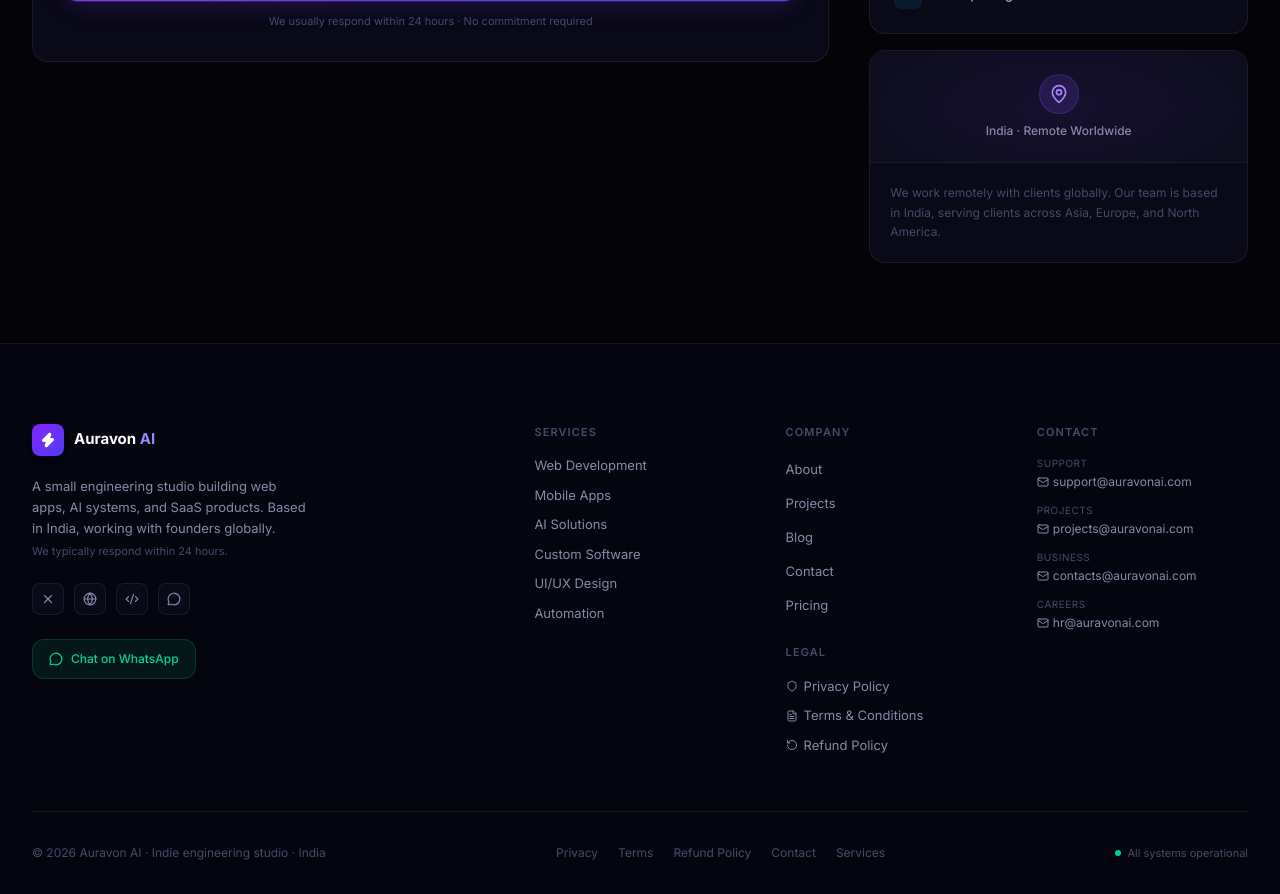
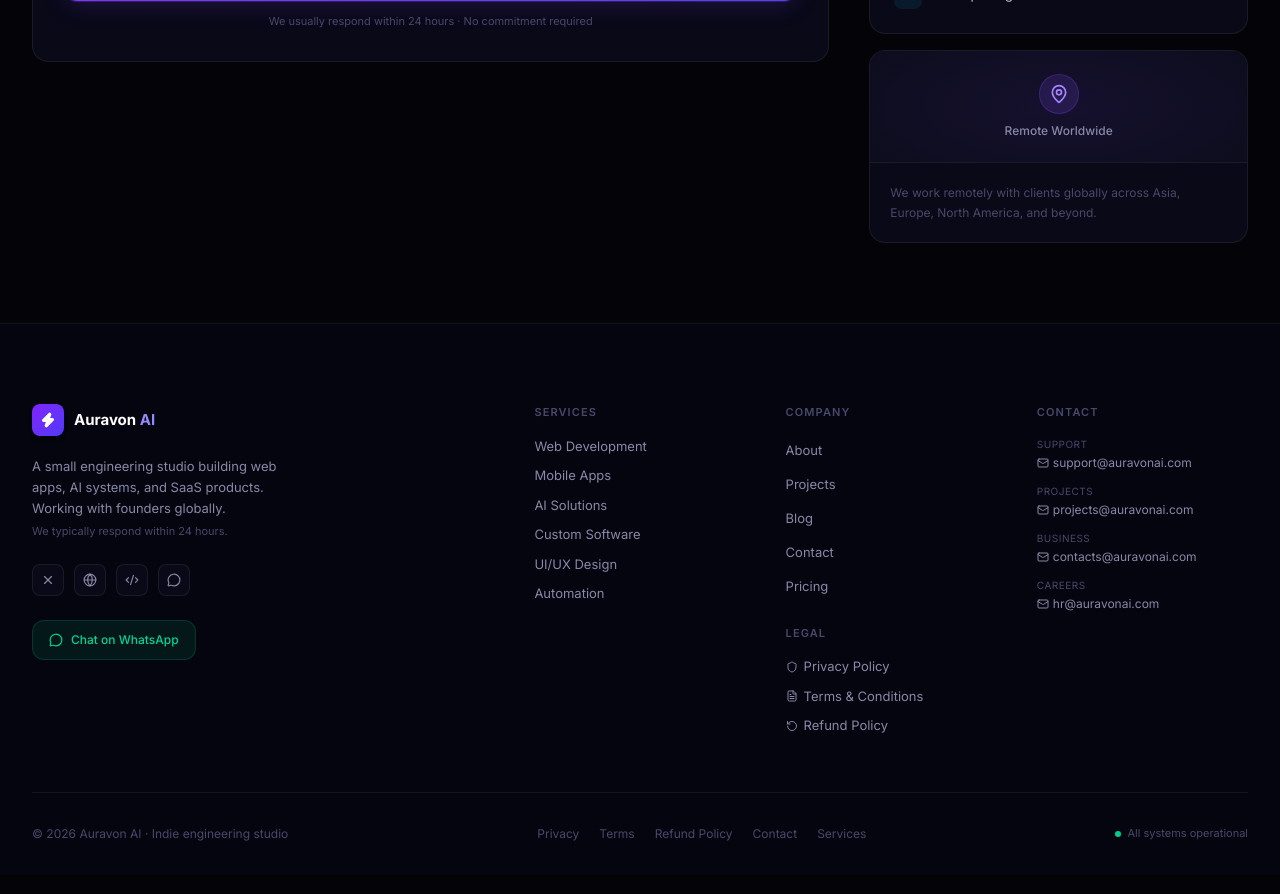
Before and after one commit to auravonai/auravonaiv1, a Next.js app: page /contact in a window 1280 px wide. Shown: the part 1520-2414 px from the top of the page. Built offline with nearby package versions, Linux system fonts and the light colour scheme.

Commit message:
removed locations

```diff
--- a/src/components/layout/Footer.tsx
+++ b/src/components/layout/Footer.tsx
@@ -63,7 +63,7 @@
             </Link>
 
             <p className="text-[13px] text-[#8888a8] leading-relaxed max-w-[280px] mb-1">
-              A small engineering studio building web apps, AI systems, and SaaS products. Based in India, working with founders globally.
+              A small engineering studio building web apps, AI systems, and SaaS products. Working with founders globally.
             </p>
             <p className="text-[11px] text-[#48486a] mb-6">
               We typically respond within 24 hours.
@@ -163,7 +163,7 @@
         {/* ── Bottom bar ── */}
         <div className="pt-8 border-t border-white/[0.06] flex flex-col sm:flex-row items-center justify-between gap-4">
           <p className="text-[12px] text-[#48486a]">
-            © {new Date().getFullYear()} Auravon AI · Indie engineering studio · India
+            © {new Date().getFullYear()} Auravon AI · Indie engineering studio
           </p>
 
           <div className="flex flex-wrap items-center justify-center gap-5">
--- a/src/components/legal/TermsContent.tsx
+++ b/src/components/legal/TermsContent.tsx
@@ -154,7 +154,7 @@
         <p>
           We accept payments via <strong>Razorpay</strong>, which supports UPI, credit/debit
           cards, net banking, and EMI options. Bank transfers may be arranged for enterprise
-          projects. All prices are quoted in Indian Rupees (INR) unless otherwise specified.
+          projects. All prices are quoted in INR (Indian Rupees) unless otherwise agreed in writing.
         </p>
 
         <h3>Late Payments</h3>
@@ -167,9 +167,8 @@
 
         <h3>Taxes</h3>
         <p>
-          All prices exclude applicable taxes. GST (Goods and Services Tax) will be applied to
-          all invoices as required under Indian tax law. International clients are responsible for
-          any taxes applicable in their jurisdiction.
+          All prices exclude applicable taxes. Applicable taxes will be added to invoices as
+          required by law. Clients are responsible for any taxes applicable in their jurisdiction.
         </p>
 
         <h3>Currency & Pricing</h3>
@@ -454,14 +453,14 @@
       <section id="governing-law">
         <h2>Governing Law</h2>
         <p>
-          These Terms are governed by and construed in accordance with the laws of India.
-          Any disputes arising under or in connection with these Terms shall be subject to the
-          exclusive jurisdiction of the courts of India.
+          These Terms are governed by and construed in accordance with applicable law.
+          Any disputes arising under or in connection with these Terms shall be resolved through
+          good-faith negotiation, and if necessary, binding arbitration.
         </p>
         <p>
-          For international clients, these Terms still apply in their entirety. Any matters
-          not covered by Indian law that are specific to your jurisdiction remain your
-          responsibility to communicate and agree upon in a project-specific addendum.
+          These Terms apply in their entirety regardless of your location. Any matters
+          specific to your jurisdiction remain your responsibility to communicate and agree
+          upon in a project-specific addendum.
         </p>
       </section>
 
--- a/src/components/pages/AboutPageContent.tsx
+++ b/src/components/pages/AboutPageContent.tsx
@@ -82,7 +82,7 @@
     year: "2021",
     title: "International Clients",
     description:
-      "First projects outside India. Adapted to async workflows, different time zones, and new ways of collaborating across long-distance engagements.",
+      "First international client projects. Adapted to async workflows, different time zones, and new ways of collaborating across long-distance engagements.",
   },
   {
     year: "2022",
@@ -347,7 +347,7 @@
           <div className="inline-flex items-center gap-2 mb-6">
             <div className="w-1.5 h-1.5 rounded-full bg-emerald-400 animate-pulse" />
             <span className="text-xs font-medium text-[#8888a8]">
-              Available for new projects · Based in India
+              Available for new projects · Remote Worldwide
             </span>
           </div>
           <h2 className="text-3xl md:text-4xl font-bold tracking-tight mb-4">
--- a/src/components/pages/ContactPageContent.tsx
+++ b/src/components/pages/ContactPageContent.tsx
@@ -448,14 +448,13 @@
                       <MapPin className="w-5 h-5 text-violet-400" />
                     </div>
                     <p className="text-[12px] font-medium text-[#8888a8]">
-                      India · Remote Worldwide
+                      Remote Worldwide
                     </p>
                   </div>
                 </div>
                 <div className="p-5">
                   <p className="text-[12px] text-[#48486a] leading-relaxed">
-                    We work remotely with clients globally. Our team is based in India, serving
-                    clients across Asia, Europe, and North America.
+                    We work remotely with clients globally across Asia, Europe, North America, and beyond.
                   </p>
                 </div>
               </AnimatedSection>
--- a/src/lib/articles.ts
+++ b/src/lib/articles.ts
@@ -1033,7 +1033,7 @@
     content: [
       {
         type: "paragraph",
-        text: "WhatsApp Business API is the highest-engagement customer communication channel for Indian businesses — open rates that make email look anaemic. The catch: it's more complex to implement correctly than most tutorials suggest, and getting it wrong in production is disruptive.",
+        text: "WhatsApp Business API is the highest-engagement customer communication channel for businesses worldwide — open rates that make email look anaemic. The catch: it's more complex to implement correctly than most tutorials suggest, and getting it wrong in production is disruptive.",
       },
       {
         type: "heading",
```
